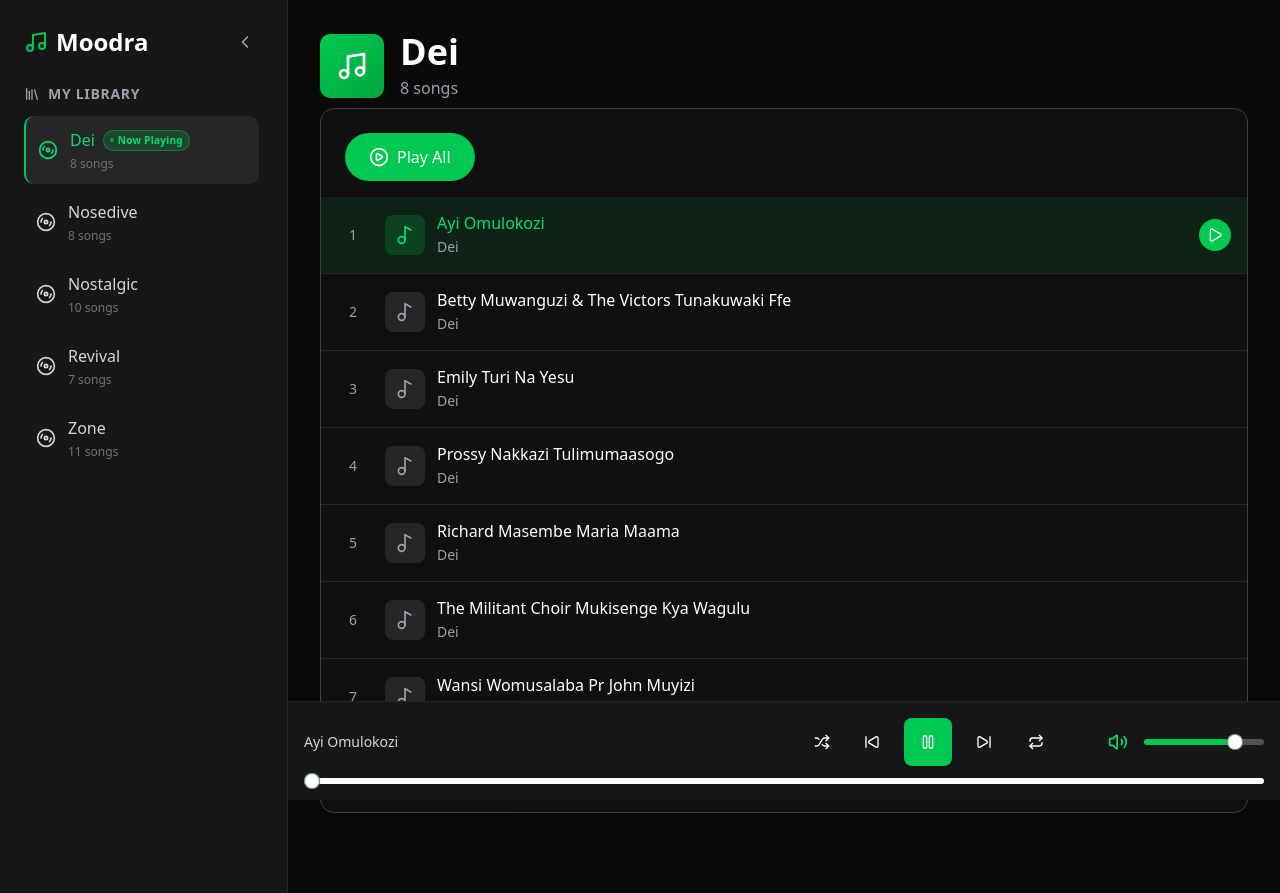
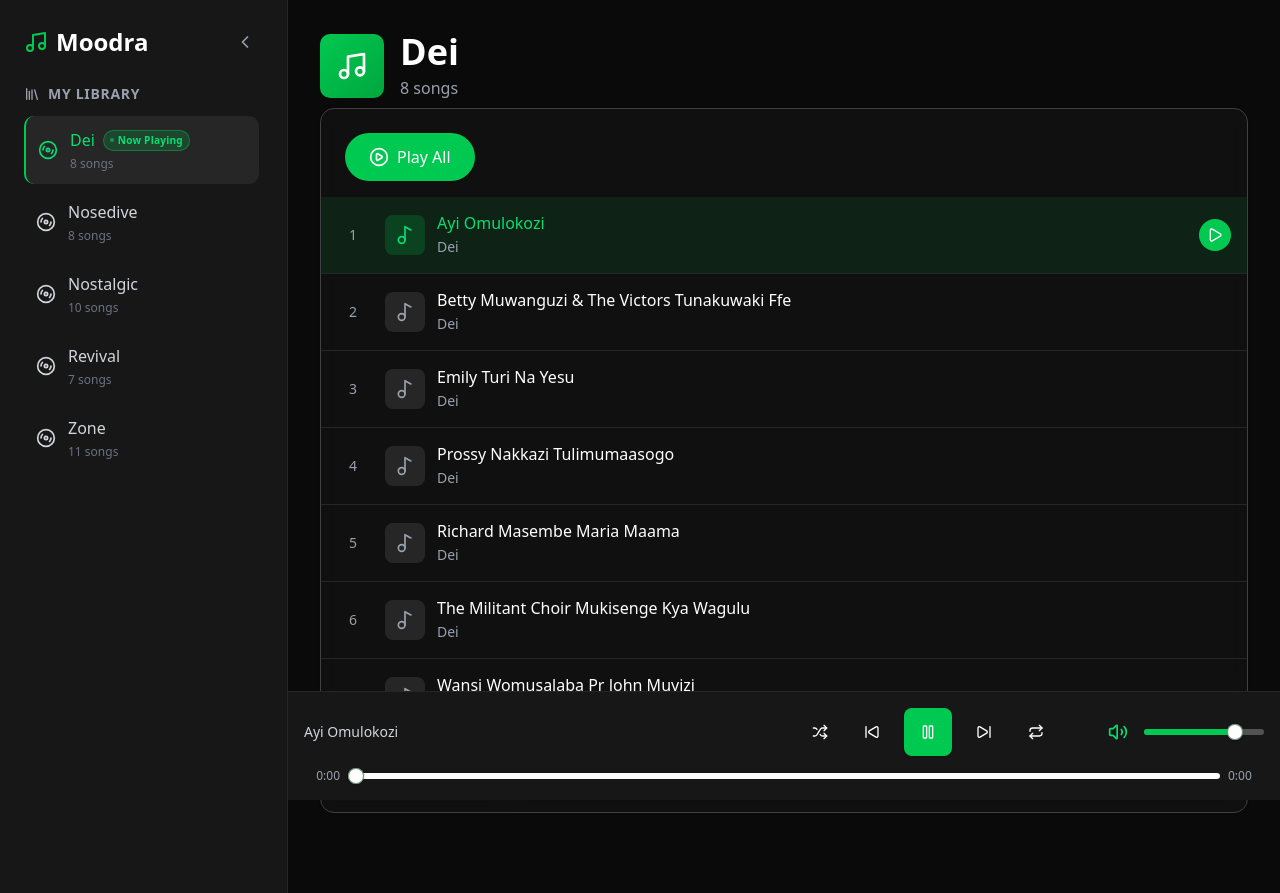
Before and after one commit to sp-mujuni/moodra, a Next.js app: page / in a window 1280 px wide. Both pictures are taken after a click on the button "Play All". Built offline with nearby package versions, Linux system fonts and the light colour scheme.

Commit message:
Enhance NowPlayingBar: add currentTime and duration display, improve button sizes

```diff
--- a/components/NowPlayingBar.tsx
+++ b/components/NowPlayingBar.tsx
@@ -24,6 +24,8 @@ export default function NowPlayingBar() {
     playing,
     togglePlay,
     progress,
+    currentTime,
+    duration,
     seek,
     volume,
     setVolume,
@@ -77,6 +79,13 @@ export default function NowPlayingBar() {
     );
   };
 
+  const formatTime = (seconds: number) => {
+    if (isNaN(seconds) || seconds === 0) return "0:00";
+    const mins = Math.floor(seconds / 60);
+    const secs = Math.floor(seconds % 60);
+    return `${mins}:${secs.toString().padStart(2, "0")}`;
+  };
+
   return (
     <div
       className={`fixed bottom-0 right-0 bg-neutral-900 border-t border-neutral-800 p-3 md:p-4 flex flex-col z-40 transition-all duration-300 ease-in-out ${
@@ -90,37 +99,37 @@ export default function NowPlayingBar() {
         </div>
 
         {/* Controls */}
-        <div className="flex items-center gap-1 md:gap-3 flex-shrink-0">
+        <div className="flex items-center gap-0.5 md:gap-3 flex-shrink-0">
           <Button
             variant={shuffle ? "default" : "ghost"}
             size="icon"
-            className={`hidden md:flex ${
+            className={`h-7 w-7 md:h-10 md:w-10 ${
               shuffle ? "bg-green-500 hover:bg-green-600" : ""
             }`}
             onClick={toggleShuffle}
           >
-            <Shuffle className="w-4 h-4 md:w-5 md:h-5" />
+            <Shuffle className="w-3.5 h-3.5 md:w-5 md:h-5" />
           </Button>
 
           <Button
             variant="ghost"
             size="icon"
             onClick={prevTrack}
-            className="h-8 w-8 md:h-10 md:w-10"
+            className="h-7 w-7 md:h-10 md:w-10"
           >
-            <SkipBack className="w-4 h-4 md:w-5 md:h-5" />
+            <SkipBack className="w-3.5 h-3.5 md:w-5 md:h-5" />
           </Button>
 
           <Button
             variant="default"
             size="icon"
-            className="bg-green-500 hover:bg-green-600 h-10 w-10 md:h-12 md:w-12"
+            className="bg-green-500 hover:bg-green-600 h-9 w-9 md:h-12 md:w-12"
             onClick={togglePlay}
           >
             {playing ? (
-              <Pause className="w-5 h-5 md:w-6 md:h-6" />
+              <Pause className="w-4 h-4 md:w-6 md:h-6" />
             ) : (
-              <Play className="w-5 h-5 md:w-6 md:h-6" />
+              <Play className="w-4 h-4 md:w-6 md:h-6" />
             )}
           </Button>
 
@@ -128,20 +137,20 @@ export default function NowPlayingBar() {
             variant="ghost"
             size="icon"
             onClick={nextTrack}
-            className="h-8 w-8 md:h-10 md:w-10"
+            className="h-7 w-7 md:h-10 md:w-10"
           >
-            <SkipForward className="w-4 h-4 md:w-5 md:h-5" />
+            <SkipForward className="w-3.5 h-3.5 md:w-5 md:h-5" />
           </Button>
 
           <Button
             variant={repeat === "off" ? "ghost" : "default"}
             size="icon"
-            className={`hidden md:flex h-8 w-8 md:h-10 md:w-10 ${
+            className={`h-7 w-7 md:h-10 md:w-10 ${
               repeat !== "off" ? "bg-green-500 hover:bg-green-600" : ""
             }`}
             onClick={toggleRepeat}
           >
-            <Repeat className="w-4 h-4 md:w-5 md:h-5" />
+            <Repeat className="w-3.5 h-3.5 md:w-5 md:h-5" />
           </Button>
         </div>
 
@@ -179,14 +188,20 @@ export default function NowPlayingBar() {
       </div>
 
       {/* Progress bar */}
-      <div className="mt-2 md:mt-3">
+      <div className="mt-2 md:mt-3 flex items-center gap-2">
+        <span className="text-[10px] md:text-xs text-gray-400 w-9 text-right tabular-nums">
+          {formatTime(currentTime)}
+        </span>
         <Slider
           value={[progress]}
           max={100}
           step={1}
           onValueChange={(val) => seek(val[0])}
-          className="[&>*:first-child]:bg-white [&>*:first-child>*]:bg-green-500 [&>*:last-child]:bg-green-500 [&>*:last-child]:border-green-500 [&>*:last-child]:rounded-full [&>*:last-child]:h-4 [&>*:last-child]:w-4"
+          className="flex-1 [&>*:first-child]:bg-white [&>*:first-child>*]:bg-green-500 [&>*:last-child]:bg-green-500 [&>*:last-child]:border-green-500 [&>*:last-child]:rounded-full [&>*:last-child]:h-4 [&>*:last-child]:w-4"
         />
+        <span className="text-[10px] md:text-xs text-gray-400 w-9 tabular-nums">
+          {formatTime(duration)}
+        </span>
       </div>
     </div>
   );
```
